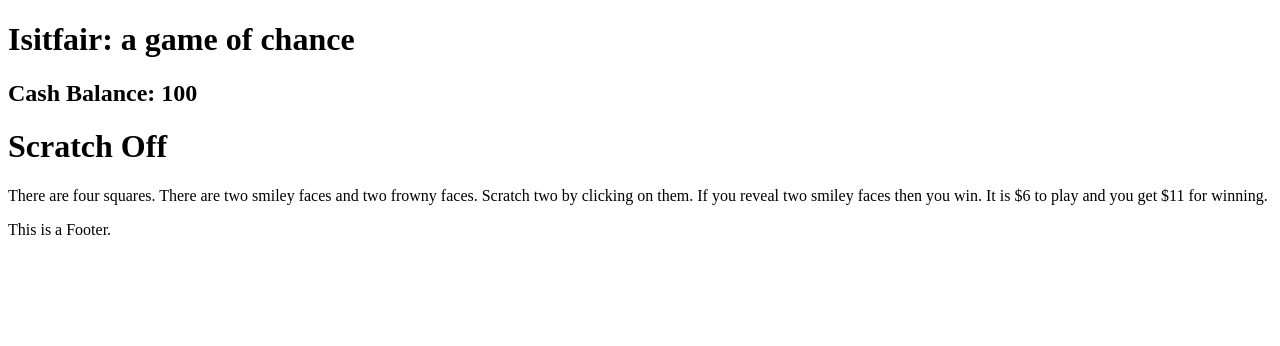
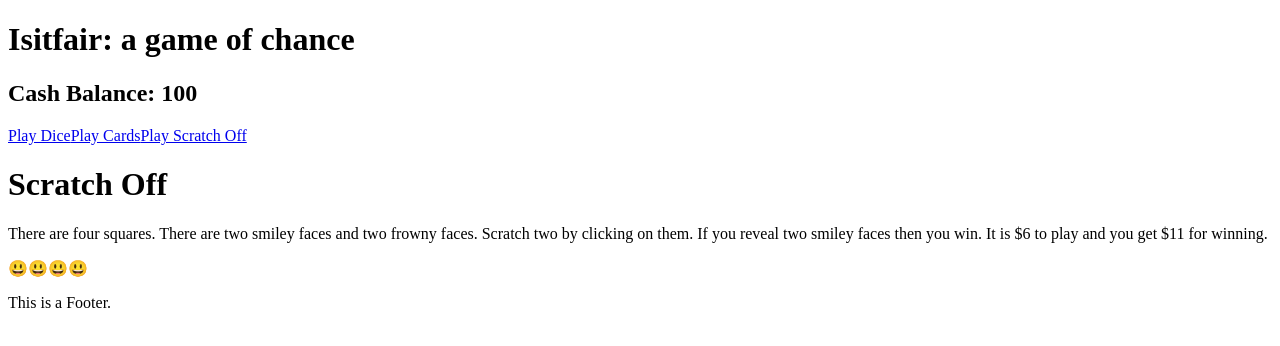
Before and after one commit to wesbasinger/isitfair, a React (Create React App) app: page /scratch in a window 1280 px wide. Shown: the top 346 px of the page. Built offline with nearby package versions, Linux system fonts and the light colour scheme; what 52-deck would draw is missing.

Commit message:
Think I 've got the shuffling right.

```diff
--- a/package.json
+++ b/package.json
@@ -4,6 +4,7 @@
   "private": true,
   "dependencies": {
     "52-deck": "^1.1.0",
+    "array-shuffle": "^1.0.1",
     "react": "^16.2.0",
     "react-dom": "^16.2.0",
     "react-router": "^4.2.0",
--- a/src/Components/App.js
+++ b/src/Components/App.js
@@ -35,7 +35,8 @@ class App extends React.Component {
                     <Route path="/cards" render={()=><Cards cash={this.state.cash}
                                                             applyWinnings={this.applyWinnings}/>} />
                     <Route path="/dice"  render={()=><Dice applyWinnings={this.applyWinnings}/>}/>
-                    <Route path="/scratch" component={ScratchOff} />
+                    <Route path="/scratch" render={()=><ScratchOff cash={this.state.cash}
+                                                            applyWinnings={this.applyWinnings}/>} />
                 </Switch>
                 <Footer />
             </div>
--- a/src/Components/Header.js
+++ b/src/Components/Header.js
@@ -1,10 +1,15 @@
 import React from 'react';
+
+import { Link } from 'react-router-dom';
 
 const Header = (props) => {
     return(
         <div>
             <h1>Isitfair: a game of chance</h1>
             <h2>Cash Balance: {props.cash}</h2>
+            <Link to='/dice'>Play Dice</Link>
+            <Link to='/cards'>Play Cards</Link>
+            <Link to='/scratch'>Play Scratch Off</Link>
         </div>
     )
 }
--- a/src/Components/ScratchOff.js
+++ b/src/Components/ScratchOff.js
@@ -1,6 +1,22 @@
 import React from 'react';
+import arrayShuffled from 'array-shuffle';
 
-const ScratchOff = () => {
+const getSquare = (cash) => {
+
+    // user always wins the first round or if cash is low.
+    if(cash === 100 || cash < 70) {
+        return ['😃', '😃', '😃', '😃',]
+    } else if (cash > 100 && cash < 120) {
+    // user gets a fair square a few times after winning the first round
+        return arrayShuffled(['😃', '😃', '🙁', '🙁']);
+    } else {
+    // user always looses if their cash is high
+        return ['🙁', '🙁', '🙁', '🙁']
+    }
+
+}
+
+const ScratchOff = (props) => {
     return(
         <div>
             <h1>Scratch Off</h1>
@@ -10,6 +26,7 @@ const ScratchOff = () => {
                 If you reveal two smiley faces then you win.  It is $6 to play and
                 you get $11 for winning.
             </p>
+            <p>{getSquare(props.cash)}</p>
         </div>
     )
 }
```
Also changed, not shown: 1 other file (tests, documents, lock files or other folders).
